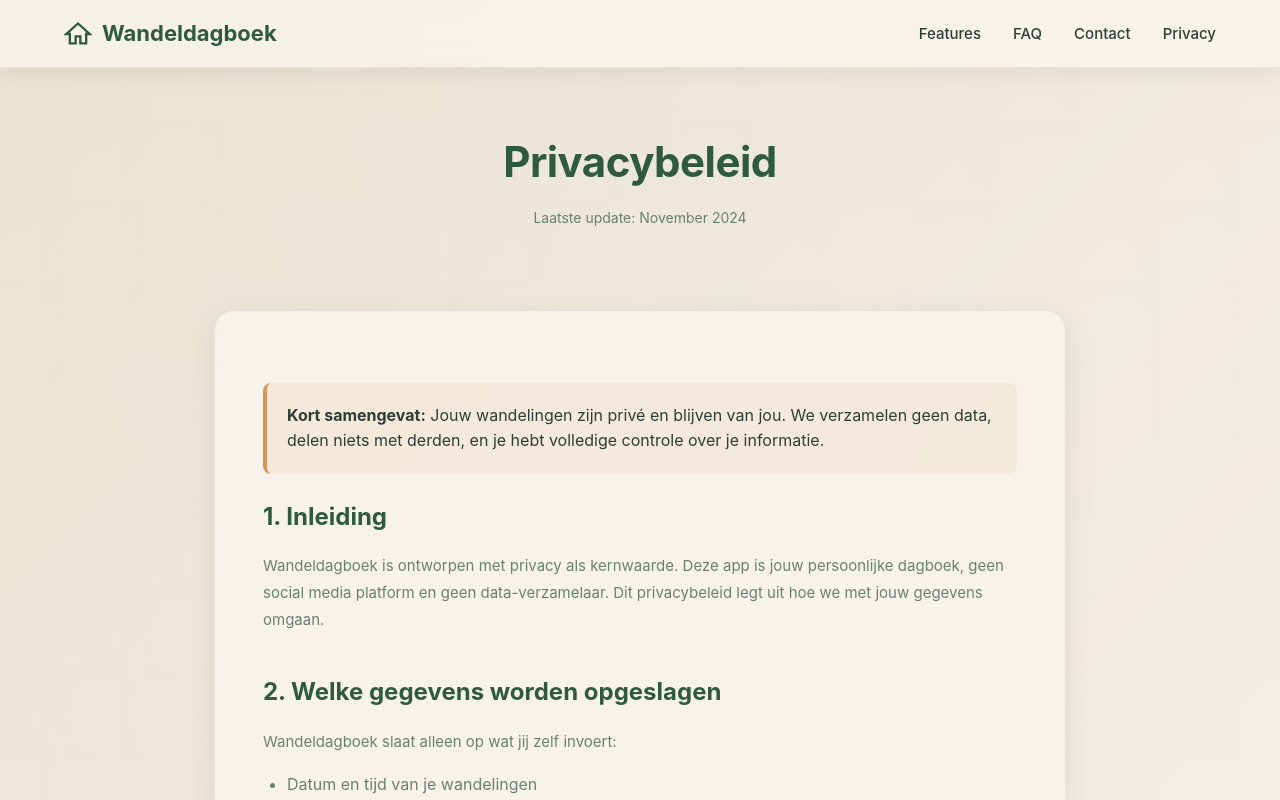
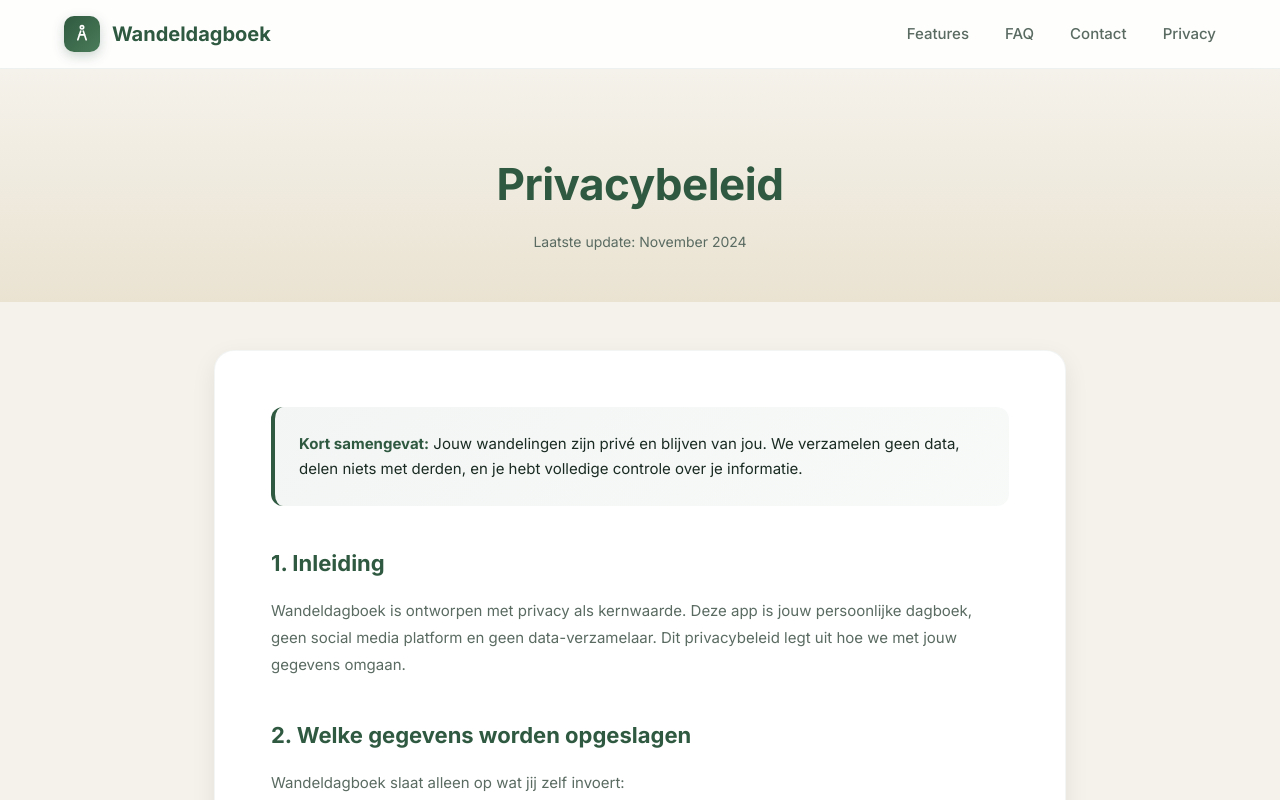
Before and after one commit to MappMaarten/Wandeldagboek_Webapp, a plain HTML site: page privacy.html in a window 1280 px wide. Shown: the top 800 px of the page. Drawn offline with Linux system fonts and the light colour scheme.

Commit message:
Update privacy.html

```diff
--- a/privacy.html
+++ b/privacy.html
@@ -4,6 +4,9 @@
     <meta charset="UTF-8">
     <meta name="viewport" content="width=device-width, initial-scale=1.0">
     <title>Privacy - Wandeldagboek</title>
+    <link rel="preconnect" href="https://fonts.googleapis.com">
+    <link rel="preconnect" href="https://fonts.gstatic.com" crossorigin>
+    <link href="https://fonts.googleapis.com/css2?family=Inter:wght@400;500;600;700&display=swap" rel="stylesheet">
     <style>
         * {
             margin: 0;
@@ -16,40 +19,29 @@
             --primary-light: #4A7C59;
             --primary-dark: #1E3A28;
             --accent: #D4965A;
-            --background: #EAE3D2;
-            --card-bg: #F8F5ED;
-            --text: #2C3E35;
-            --text-secondary: #6B7F73;
-            --glass: rgba(248, 245, 237, 0.85);
+            --background: #F5F2EB;
+            --background-warm: #EAE3D2;
+            --card-bg: #FFFFFF;
+            --text: #1A2B23;
+            --text-secondary: #5A6B62;
+            --glass: rgba(255, 255, 255, 0.9);
+            --shadow-sm: 0 2px 8px rgba(0,0,0,0.04);
+            --shadow-md: 0 8px 24px rgba(0,0,0,0.08);
+            --radius-md: 20px;
         }
 
         body {
-            font-family: -apple-system, BlinkMacSystemFont, 'Segoe UI', Roboto, Oxygen, Ubuntu, Cantarell, sans-serif;
-            background: linear-gradient(135deg, var(--background), rgba(184, 153, 104, 0.15), var(--background));
+            font-family: 'Inter', -apple-system, BlinkMacSystemFont, 'Segoe UI', Roboto, sans-serif;
+            background: var(--background);
             color: var(--text);
             line-height: 1.6;
-        }
-
-        body::before {
-            content: '';
-            position: fixed;
-            top: 0;
-            left: 0;
-            width: 100%;
-            height: 100%;
-            background:
-                linear-gradient(90deg, transparent 0%, rgba(255,255,255,0.03) 50%, transparent 100%),
-                linear-gradient(0deg, transparent 0%, rgba(255,255,255,0.02) 50%, transparent 100%);
-            pointer-events: none;
-            z-index: 1;
+            -webkit-font-smoothing: antialiased;
         }
 
         .container {
             max-width: 900px;
             margin: 0 auto;
             padding: 0 24px;
-            position: relative;
-            z-index: 2;
         }
 
         nav {
@@ -57,11 +49,10 @@
             backdrop-filter: blur(20px);
             -webkit-backdrop-filter: blur(20px);
             padding: 16px 0;
-            box-shadow: 0 4px 24px rgba(0,0,0,0.08);
             position: sticky;
             top: 0;
             z-index: 100;
-            border-bottom: 1px solid rgba(47, 89, 64, 0.1);
+            border-bottom: 1px solid rgba(47, 89, 64, 0.08);
         }
 
         nav .container {
@@ -74,26 +65,38 @@
         .logo {
             display: flex;
             align-items: center;
-            gap: 10px;
-            font-size: 22px;
+            gap: 12px;
+            font-size: 20px;
             font-weight: 700;
             color: var(--primary);
             text-decoration: none;
         }
 
-        .logo svg {
-            width: 28px;
-            height: 28px;
+        .logo-icon {
+            width: 36px;
+            height: 36px;
+            background: linear-gradient(135deg, var(--primary), var(--primary-light));
+            border-radius: 10px;
+            display: flex;
+            align-items: center;
+            justify-content: center;
+            box-shadow: 0 4px 12px rgba(47, 89, 64, 0.25);
+        }
+
+        .logo-icon svg {
+            width: 20px;
+            height: 20px;
+            stroke: white;
         }
 
         .nav-links {
             display: flex;
-            gap: 32px;
+            gap: 36px;
             list-style: none;
         }
 
         .nav-links a {
-            color: var(--text);
+            color: var(--text-secondary);
             text-decoration: none;
             font-weight: 500;
             font-size: 15px;
@@ -114,12 +117,13 @@
         }
 
         .page-header {
-            padding: 60px 0 40px;
+            padding: 80px 0 48px;
             text-align: center;
+            background: linear-gradient(180deg, var(--background) 0%, var(--background-warm) 100%);
         }
 
         .page-header h1 {
-            font-size: 42px;
+            font-size: 44px;
             font-weight: 700;
             color: var(--primary);
             margin-bottom: 12px;
@@ -132,17 +136,34 @@
         }
 
         .privacy-content {
-            padding: 40px 0 80px;
+            padding: 48px 0 100px;
         }
 
         .privacy-card {
-            background: var(--glass);
-            backdrop-filter: blur(20px);
-            -webkit-backdrop-filter: blur(20px);
-            border-radius: 20px;
-            padding: 48px;
-            box-shadow: 0 8px 32px rgba(0,0,0,0.08);
-            border: 1px solid rgba(47, 89, 64, 0.1);
+            background: var(--card-bg);
+            border-radius: var(--radius-md);
+            padding: 56px;
+            box-shadow: var(--shadow-md);
+            border: 1px solid rgba(47, 89, 64, 0.06);
+        }
+
+        .highlight-box {
+            background: linear-gradient(135deg, rgba(47, 89, 64, 0.06), rgba(74, 124, 89, 0.04));
+            border-left: 4px solid var(--primary);
+            padding: 24px;
+            border-radius: 12px;
+            margin-bottom: 40px;
+        }
+
+        .highlight-box p {
+            margin-bottom: 0;
+            color: var(--text);
+            font-size: 15px;
+            line-height: 1.7;
+        }
+
+        .highlight-box strong {
+            color: var(--primary);
         }
 
         .privacy-section {
@@ -154,15 +175,15 @@
         }
 
         .privacy-section h2 {
-            font-size: 24px;
+            font-size: 22px;
             color: var(--primary);
             margin-bottom: 16px;
             font-weight: 700;
         }
 
         .privacy-section h3 {
-            font-size: 18px;
-            color: var(--primary-light);
+            font-size: 17px;
+            color: var(--text);
             margin: 24px 0 12px;
             font-weight: 600;
         }
@@ -181,28 +202,42 @@
         }
 
         .privacy-section li {
-            margin-bottom: 8px;
+            margin-bottom: 10px;
             line-height: 1.7;
+            font-size: 15px;
         }
 
-        .highlight-box {
-            background: rgba(212, 150, 90, 0.1);
-            border-left: 4px solid var(--accent);
-            padding: 20px;
-            border-radius: 8px;
-            margin: 24px 0;
+        .privacy-section li strong {
+            color: var(--text);
         }
 
-        .highlight-box p {
+        .privacy-section a {
+            color: var(--primary);
+            text-decoration: underline;
+            text-underline-offset: 2px;
+        }
+
+        .promise-box {
+            background: linear-gradient(135deg, rgba(212, 150, 90, 0.1), rgba(212, 150, 90, 0.05));
+            border-left: 4px solid var(--accent);
+            padding: 24px;
+            border-radius: 12px;
+            margin-top: 48px;
+        }
+
+        .promise-box p {
             margin-bottom: 0;
             color: var(--text);
+        }
+
+        .promise-box strong {
+            color: var(--accent);
         }
 
         footer {
             background: var(--primary-dark);
             color: white;
             padding: 40px 0 24px;
-            margin-top: 80px;
         }
 
         footer .container {
@@ -214,10 +249,15 @@
             max-width: 1200px;
         }
 
+        footer p {
+            opacity: 0.7;
+            font-size: 14px;
+        }
+
         footer a {
             color: white;
             text-decoration: none;
-            opacity: 0.8;
+            opacity: 0.7;
             transition: opacity 0.3s;
             font-size: 14px;
         }
@@ -228,7 +268,7 @@
 
         .footer-links {
             display: flex;
-            gap: 24px;
+            gap: 28px;
         }
 
         @media (max-width: 768px) {
@@ -242,7 +282,8 @@
                 backdrop-filter: blur(20px);
                 flex-direction: column;
                 padding: 24px;
-                box-shadow: 0 8px 16px rgba(0,0,0,0.1);
+                gap: 16px;
+                box-shadow: var(--shadow-md);
             }
 
             .nav-links.active {
@@ -251,6 +292,10 @@
 
             .mobile-menu-btn {
                 display: block;
+            }
+
+            .page-header {
+                padding: 60px 0 40px;
             }
 
             .page-header h1 {
@@ -264,6 +309,11 @@
             .privacy-section h2 {
                 font-size: 20px;
             }
+
+            footer .container {
+                flex-direction: column;
+                text-align: center;
+            }
         }
     </style>
 </head>
@@ -271,9 +321,14 @@
     <nav>
         <div class="container">
             <a href="index.html" class="logo">
-                <svg viewBox="0 0 24 24" fill="none" stroke="currentColor" stroke-width="2">
-                    <path d="M10 20v-6h4v6h5v-8h3L12 3 2 12h3v8z"/>
-                </svg>
+                <div class="logo-icon">
+                    <svg viewBox="0 0 24 24" fill="none" stroke="currentColor" stroke-width="2" stroke-linecap="round" stroke-linejoin="round">
+                        <circle cx="12" cy="4" r="2"/>
+                        <path d="M10.5 8.5L9 13l-2 6"/>
+                        <path d="M13.5 8.5L15 13l2 6"/>
+                        <path d="M9 13h6"/>
+                    </svg>
+                </div>
                 Wandeldagboek
             </a>
             <button class="mobile-menu-btn" onclick="toggleMenu()">☰</button>
@@ -408,12 +463,11 @@
                     <h2>10. Contact</h2>
                     <p>
                         Heb je vragen over dit privacybeleid of over hoe we met je gegevens omgaan?
-                        Neem gerust contact met ons op via <a href="mailto:support@wandeldagboek.app"
-                        style="color: var(--primary); text-decoration: underline;">support@wandeldagboek.app</a>
+                        Neem gerust contact met ons op via <a href="mailto:support@wandeldagboek.app">support@wandeldagboek.app</a>
                     </p>
                 </div>
 
-                <div class="highlight-box" style="margin-top: 48px;">
+                <div class="promise-box">
                     <p>
                         <strong>Onze belofte:</strong> Wandeldagboek is gemaakt om je te helpen je
                         wandelbeleving vast te leggen, niet om data te verzamelen. Jouw verhalen blijven
```
